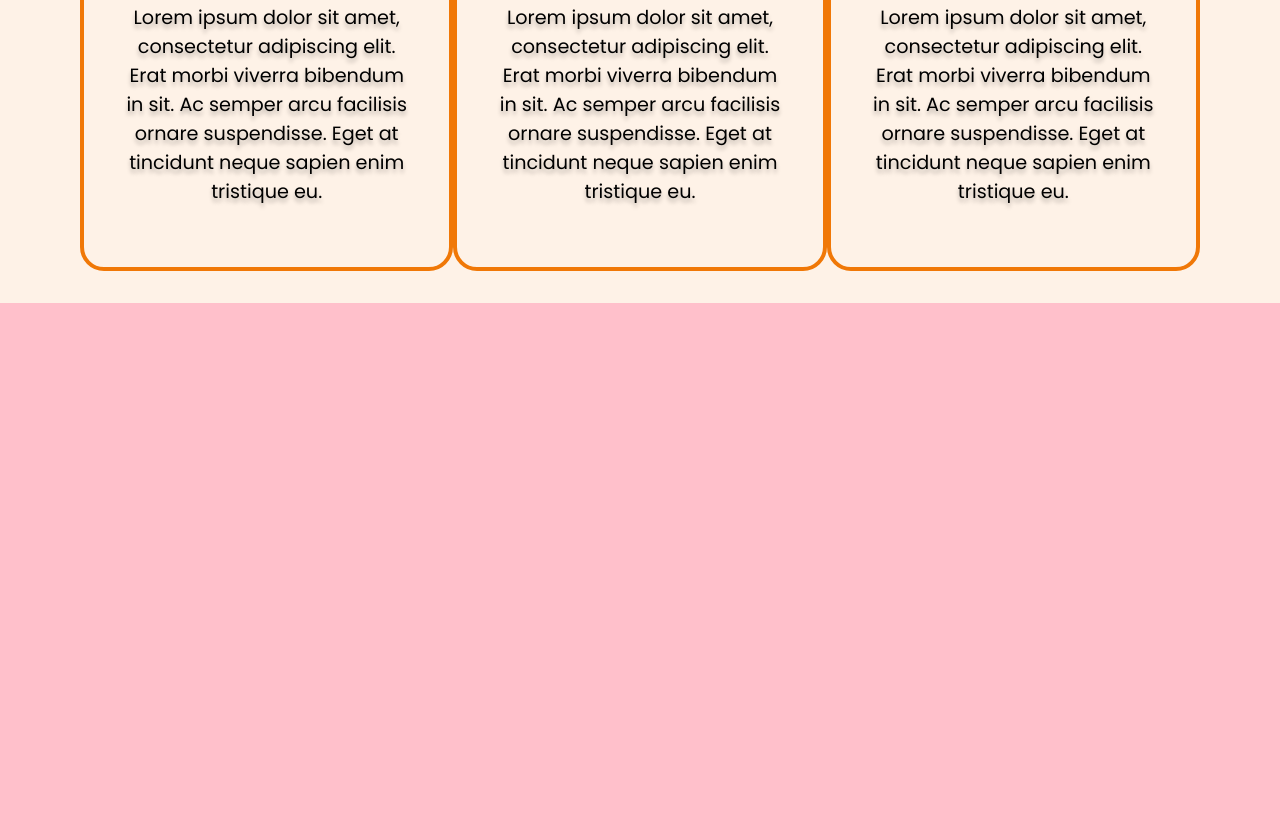
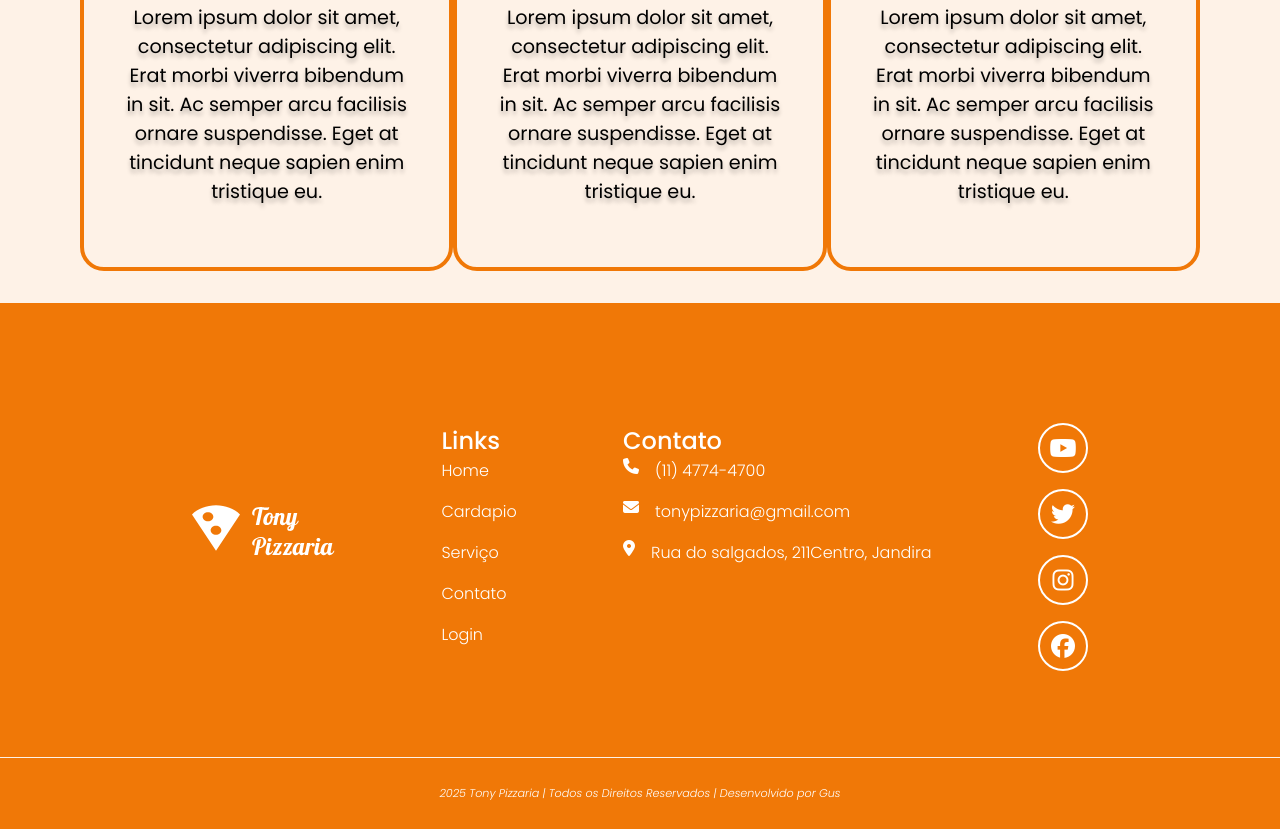
Before and after one commit to Gustaxsx/pizza-tony, a plain HTML site: page index.html in a window 1280 px wide. Shown: the part 1953-2782 px from the top of the page. Drawn offline with Linux system fonts and the light colour scheme.

Commit message:
mais progresso copyright

```diff
--- a/index.html
+++ b/index.html
@@ -7,6 +7,7 @@
     <link rel="preconnect" href="https://fonts.gstatic.com" crossorigin>
     <link href="https://fonts.googleapis.com/css2?family=Poppins:ital,wght@0,100;0,200;0,300;0,400;0,500;0,600;0,700;0,800;0,900;1,100;1,200;1,300;1,400;1,500;1,600;1,700;1,800;1,900&display=swap" rel="stylesheet">
      <link rel="stylesheet" href="style.css">
+     <script src="https://kit.fontawesome.com/c4c2334c49.js" crossorigin="anonymous"></script>
      <title>Tony Pizzaria</title>
     </head>
     <body>
@@ -259,6 +260,77 @@
 
             </section>
         </main>
-        <footer></footer>
+        <footer>
+            <div class="contatos-container">
+                <div class="contatos-item logo">
+                    <img src="./img/branco.svg" alt="">
+                </div>
+                <div class="contatos-item">
+                    <h4>Links</h4>
+                    <menu>
+                        <li>
+                            <a href="#">Home</a>
+                        </li>
+                        <li>
+                            <a href="#">Cardapio</a>
+                        </li>
+                        <li>
+                            <a href="#">Serviço</a>
+                        </li>
+                        <li>
+                            <a href="#">Contato</a>
+                        </li>
+                        <li>
+                            <a href="#">Login</a>
+                        </li>
+                    </menu>
+                </div>
+                <div class="contatos-item">
+                    <h4>Contato</h4>
+                    <menu>
+                        <li>
+                            <i class="fa-solid fa-phone"></i>
+                            <p>(11) 4774-4700</p>
+                        </li>
+                        <li>
+                            <i class="fa-solid fa-envelope"></i>
+                            <p>tonypizzaria@gmail.com</p>
+                        </li>
+                        <li>
+                            <i class="fa-solid fa-location-dot"></i>
+                            <p>Rua do salgados, 211Centro, Jandira</p>
+                        </li>
+                    </menu>
+                </div>
+                <div class="contatos-item social">
+                    <menu>
+                        <li>
+                            <a href="#">
+                                <i class="fa-brands fa-youtube"></i>
+                            </a>
+                        </li>
+                        <li>
+                            <a href="#">
+                                <i class="fa-brands fa-twitter"></i>
+                            </a>
+                        </li>
+                        <li>
+                            <a href="#">
+                                <i class="fa-brands fa-instagram"></i>
+                            </a>
+                        </li>
+                        <li>
+                            <a href="#">
+                                <i class="fa-brands fa-facebook"></i>
+                            </a>
+                        </li>
+
+                    </menu>
+                </div>
+            </div>
+            <p class="creditos">
+                2025 Tony Pizzaria | Todos os Direitos Reservados | Desenvolvido por Gus
+            </p>
+        </footer>
     </body>
     </html>
--- a/style.css
+++ b/style.css
@@ -267,7 +267,69 @@ section {
     font-size: 1.2rem;
     text-shadow: var(--default-shadow);
 }
+.contatos-container{
+    width: 70%;
+    display: flex;
+    gap: 32px;
+    flex-grow: 1;
+    justify-content: space-between;
+}
+.contatos-item{
+    display: flex;
+    flex-direction: column;
+    align-items: start;
+    padding-top: 120px;
+
+}
+.contatos-item.logo{
+    justify-content: center;
+    padding: 0;
+}
+.contatos-item h4{
+    font-size: 1.5rem;
+    font-weight: 500;
+}
+.contatos-item menu {
+    display: flex;
+    flex-direction: column;
+    gap: 16px;
+    align-items: start;
+    font-weight: 300;
+}
+.contatos-item li{
+    display: flex;
+    gap: 16px;
+}
+.social a {
+    width: 50px;
+    height: 50px;
+    border-radius: 50%;
+    border: 2px solid #fff;
+    display: grid;
+    place-content: center;
+    font-size: 1.5rem;
+    transition: 0.5s;
+}
+.social a:hover{
+    background-color: var(--secundary-color);
+    color: var(--primary-color);
+}
+.creditos{
+    height: 72px;
+    border-top: 1px solid var(--secundary-color);
+    width: 100%;
+    display: grid;
+    place-content: center;
+    font-size: 0.7rem;
+    font-weight: 300;
+    font-style: italic;
+}
 footer{
+    background-color: var(--primary-color);
     height: 526px;
-    background-color: pink;
+    display: flex;
+    flex-direction: column;
+    align-items: center;
+    justify-content: space-between;
+    color: #fff;
 }
```
Also changed, not shown: img/branco.svg (added).
